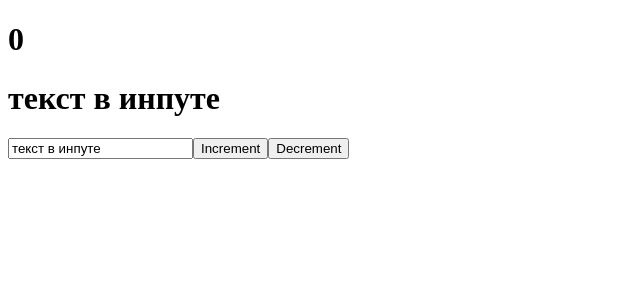
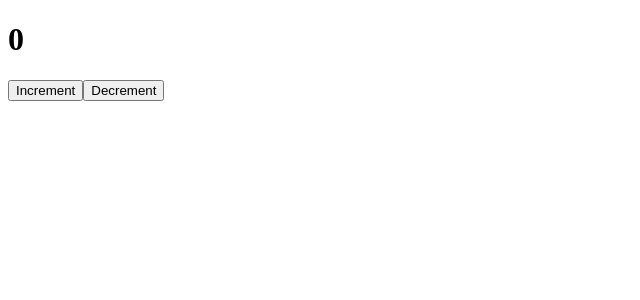
Before and after one commit to Timaks/pro_react, a React (Create React App) app: page / in a window 1280 px wide. Shown: the top 300 px of the page, without its empty margins (0-640 px from the left). Built offline with nearby package versions, Linux system fonts and the light colour scheme; the HTML template or start-up script is replaced by a standard one.

Commit message:
Первый функциональный компонент

```diff
--- a/src/App.js
+++ b/src/App.js
@@ -1,29 +1,13 @@
 import React, { useState } from "react";
+import Counter from "./components/Counter";
 
 function App() {
-  const [likes, setLikes] = useState(0);
+  //возвращает масссив из двух объектов(значение и функция)
   const [value, setValue] = useState('текст в инпуте');
-
-  function increment() {
-    setLikes(likes + 1)
-  }
-
-  function decrement() {
-    setLikes(likes - 1)
-  }
 
   return (
     <div className="App">
-      <h1>{likes}</h1>
-      <h1>{value}</h1>
-      <input
-      type="text"
-      value={value}
-      //двусторонее связывание
-      onChange={event => setValue(event.target.value)}
-      />
-      <button onClick={increment}>Increment</button>
-      <button onClick={decrement}>Decrement</button>
+       <Counter/>
     </div>
   );
 }
--- /dev/null
+++ b/src/components/Counter.jsx
@@ -0,0 +1,24 @@
+import React, { useState } from "react";
+
+const Counter = function() {
+    const[count, setCount] = useState(0)
+
+    function increment() {
+        setCount(count + 1)
+      }
+
+      function decrement() {
+        setCount(count - 1)
+      }
+
+
+    return (
+        <div>
+            <h1>{count}</h1>
+            <button onClick={increment}>Increment</button>
+            <button onClick={decrement}>Decrement</button>
+        </div>
+    )
+}
+
+export default Counter;
```
